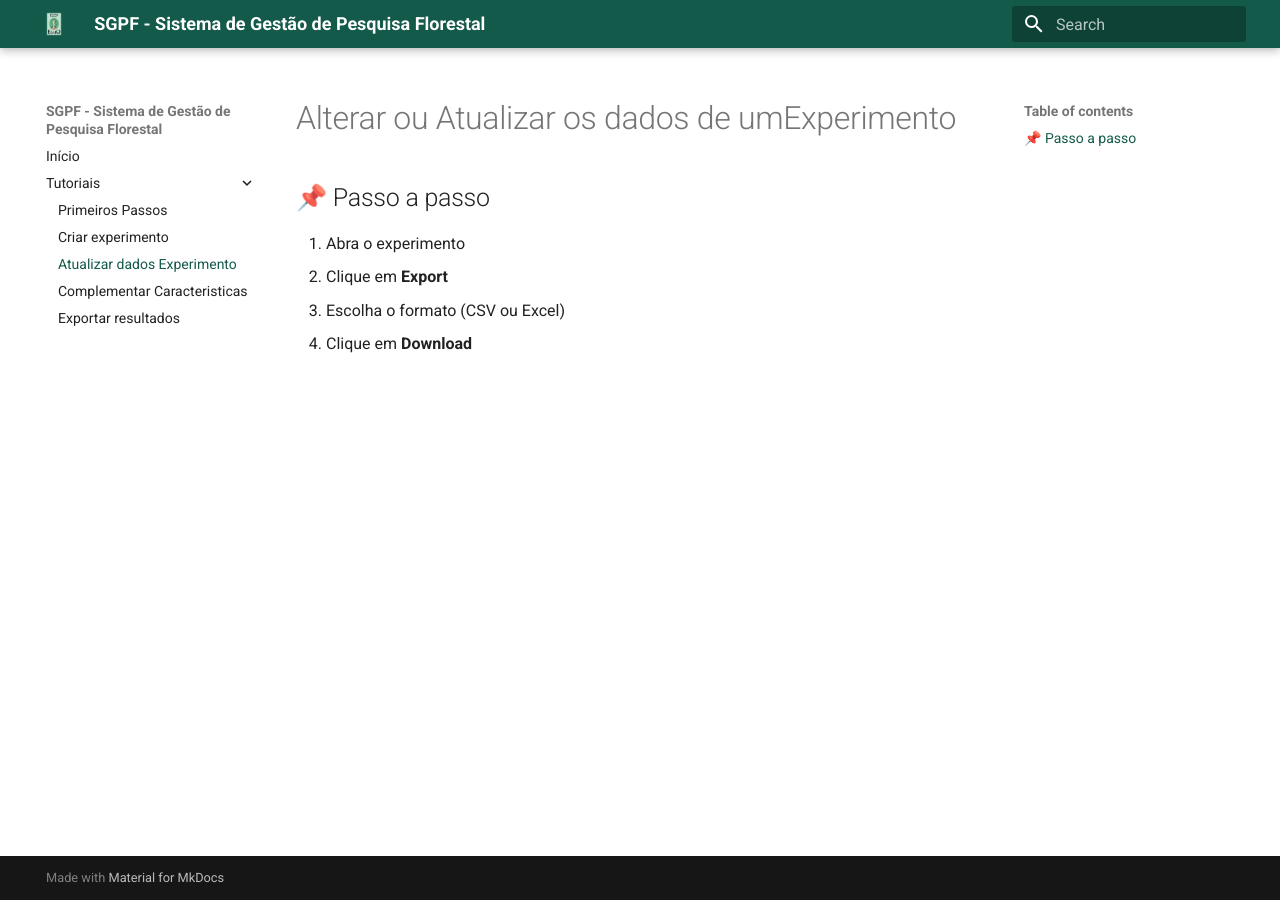
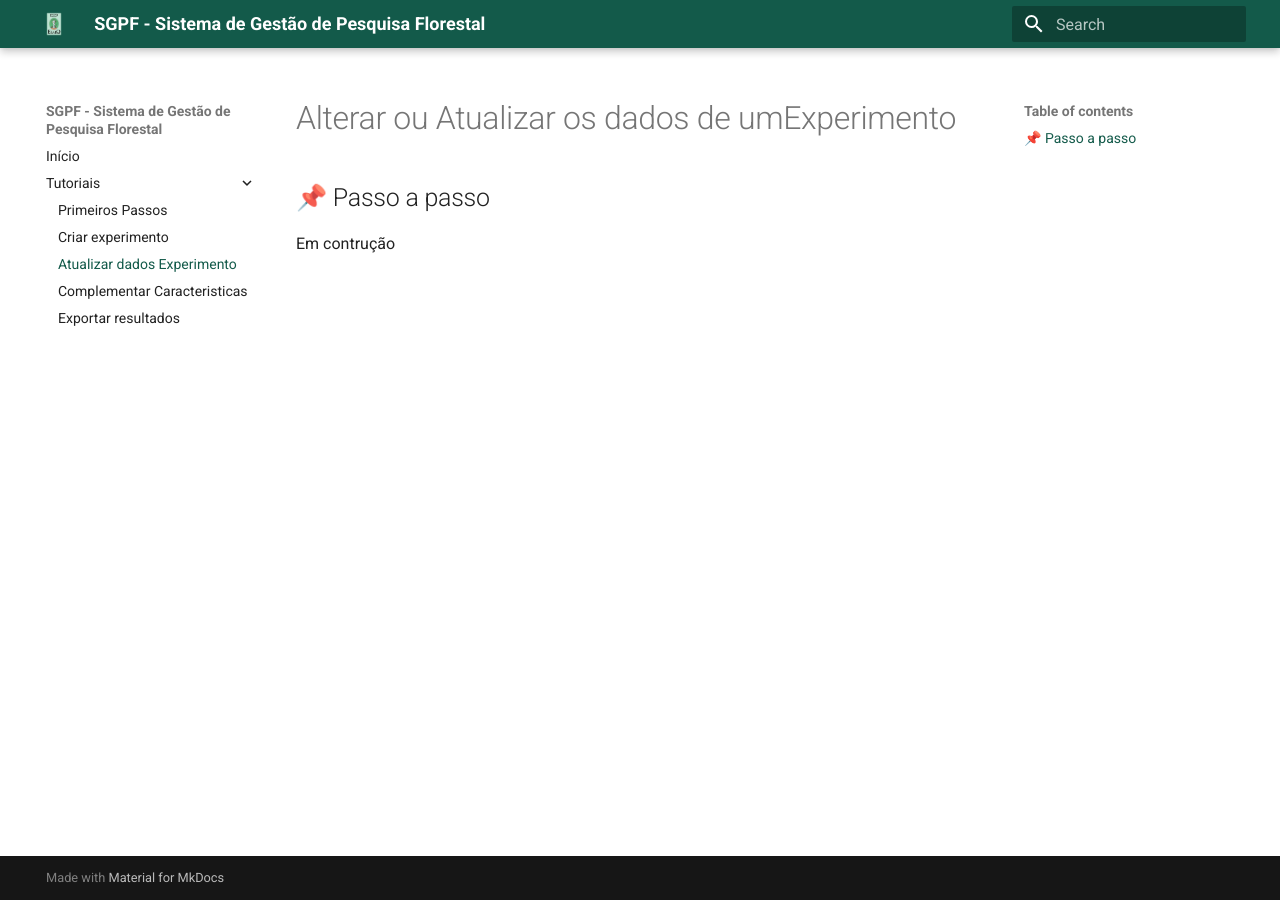
Before and after one commit to LuisaNobre/tutorial-usp-experiments, an MkDocs documentation site: the page built from docs/AlteracaoCadastroExperimento.md, in a window 1280 px wide. Built offline with MkDocs 1.6.1 and Material for MkDocs 9.7.7, drawn with Linux system fonts in a browser that asks for light colours.

Commit message:
em contrucao

```diff
--- a/docs/AlteracaoCadastroExperimento.md
+++ b/docs/AlteracaoCadastroExperimento.md
@@ -4,7 +4,4 @@
 
 ## 📌 Passo a passo
 
-1. Abra o experimento
-2. Clique em **Export**
-3. Escolha o formato (CSV ou Excel)
-4. Clique em **Download**
+Em contrução
```
Also changed, not shown: docs/ApresentacaoArgow.md (+1 -3 lines).
